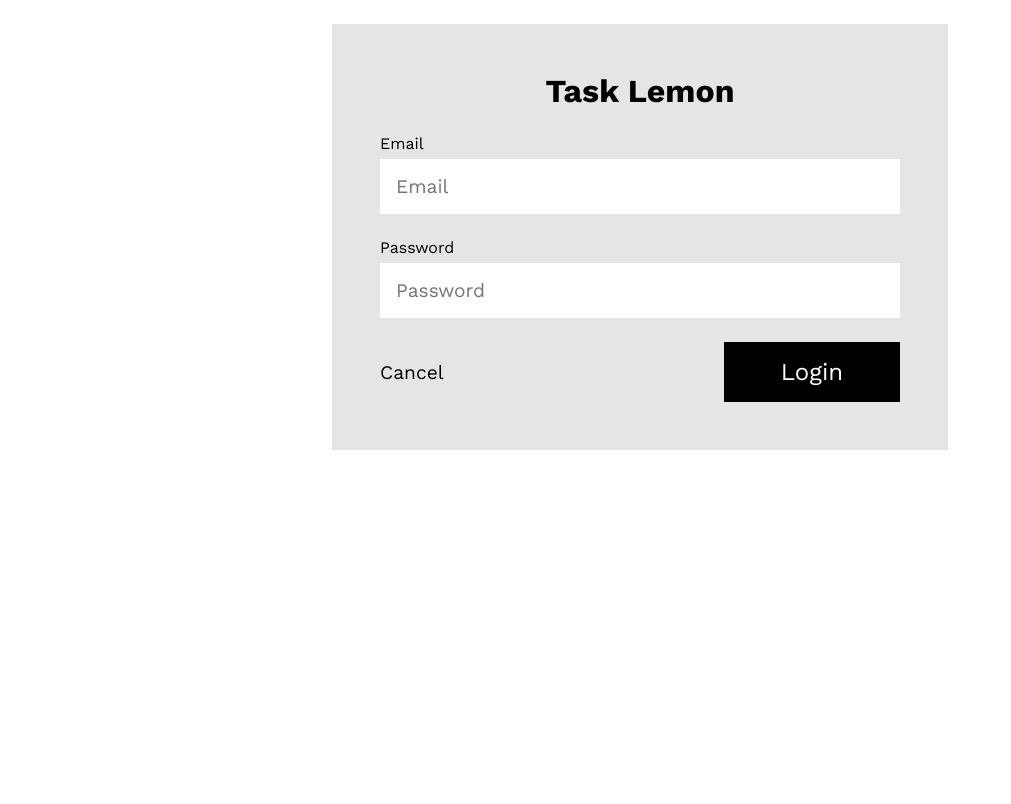
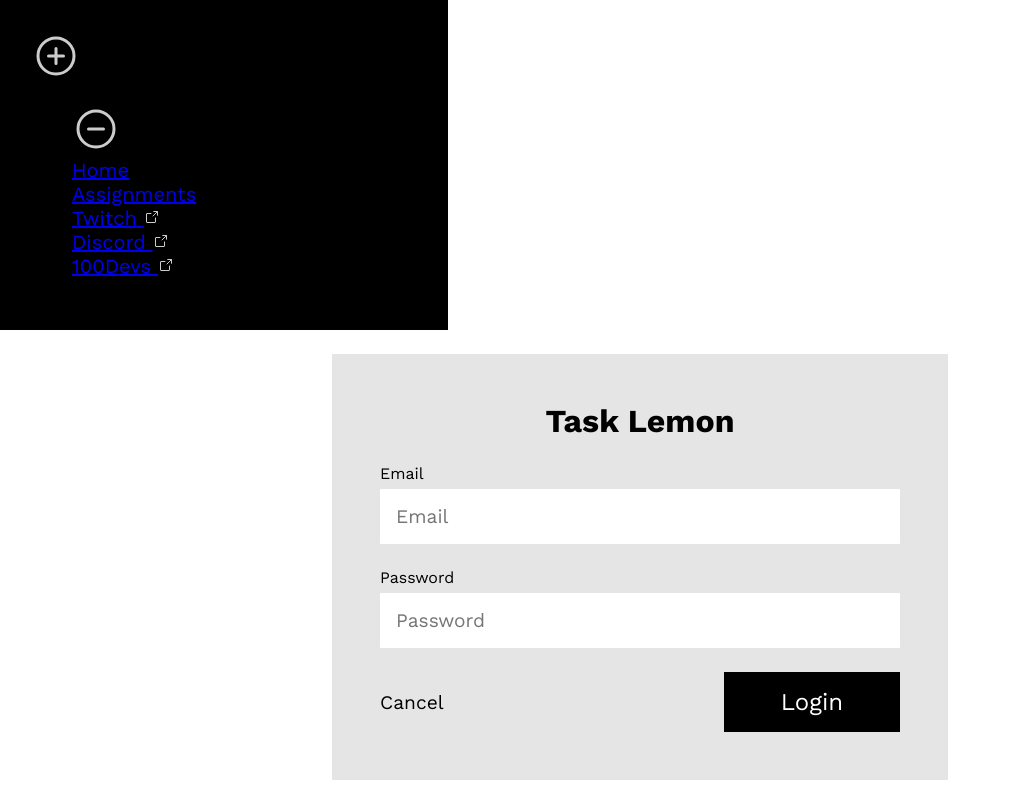
Before and after one commit to 100devs/course-tracker, a React (Create React App) app in the folder packages/client/: page /login in a window 1280 px wide. Shown: the whole page, without its empty margins (0-1011 px from the left). Built offline with nearby package versions, Linux system fonts and the light colour scheme; no server answers.

Commit message:
navbar in progress

```diff
--- a/packages/client/src/App.js
+++ b/packages/client/src/App.js
@@ -2,6 +2,7 @@ import styled from "styled-components";
 import React from "react";
 import { BrowserRouter as Router, Switch, Route } from "react-router-dom";
 import { AuthContextProvider } from "./context/AuthContext";
+import Navbar from "./components/Navbar";
 import Login from "./components/Login";
 import Feed from "./Feed";
 import CreatePost from "./components/CreatePost";
@@ -23,6 +24,7 @@ function App() {
     <AuthContextProvider>
       <AppContainer>
         <Router>
+          <Navbar />
           <Switch>
             <PublicRoute
               component={Login}
--- /dev/null
+++ b/packages/client/src/components/Navbar.js
@@ -0,0 +1,62 @@
+import { React, useState } from "react";
+import { Link } from "react-router-dom";
+import styled from "styled-components";
+import { MinusCircle, PlusCircle, IconContext } from "phosphor-react";
+import NavbarData from "./NavbarData";
+
+const NavStyle = styled.div`
+  text-align: left;
+  background-color: black;
+  width: 35vw;
+  padding: 2rem;
+  color: #666;
+`;
+
+const ListItem = styled.li`
+  text-decoration: none;
+  list-style: none;
+  color: #cccccc;
+`;
+
+// const  = styled.a`
+//    color: #cccccc;
+
+// `;
+
+function Navbar() {
+  const [sidebar, setSidebar] = useState(false);
+
+  const showSidebar = () => setSidebar(!sidebar);
+
+  return (
+    <IconContext.Provider value={{ color: "#CCC", size: 16 }}>
+      <NavStyle>
+        <div className="navbar">
+          <Link to="#" className="show-nav">
+            <PlusCircle size={48} color="#cccccc" onClick={showSidebar} />
+          </Link>
+        </div>
+        <nav className={sidebar ? "nav-menu on" : "nav-menu"}>
+          <ul className="nav-menu-options" onClick={showSidebar}>
+            <ListItem className="nav-toggle">
+              <Link>
+                <MinusCircle className="show-nav" size={48} color="#cccccc" />
+              </Link>
+            </ListItem>
+            {NavbarData.map((item, index) => {
+              return (
+                <ListItem key={index} className={item.cName}>
+                  <Link to={item.path}>
+                    {item.title} {item.icon}
+                  </Link>
+                </ListItem>
+              );
+            })}
+          </ul>
+        </nav>
+      </NavStyle>
+    </IconContext.Provider>
+  );
+}
+
+export default Navbar;
--- /dev/null
+++ b/packages/client/src/components/NavbarData.js
@@ -0,0 +1,27 @@
+import React from "react";
+import { ArrowSquareOut } from "phosphor-react";
+
+const NavbarData = [
+  { title: "Home", path: "/", cName: "nav-links" },
+  { title: "Assignments", path: "/feed", cName: "nav-links" },
+  {
+    title: "Twitch",
+    path: "https://twitch.tv/learnwithleon",
+    icon: <ArrowSquareOut />,
+    cName: "nav-links",
+  },
+  {
+    title: "Discord",
+    path: "https://leonnoel.com/discord",
+    icon: <ArrowSquareOut />,
+    cName: "nav-links",
+  },
+  {
+    title: "100Devs",
+    path: "https://leonnoel.com/100devs",
+    icon: <ArrowSquareOut />,
+    cName: "nav-links",
+  },
+];
+
+export default NavbarData;
```
